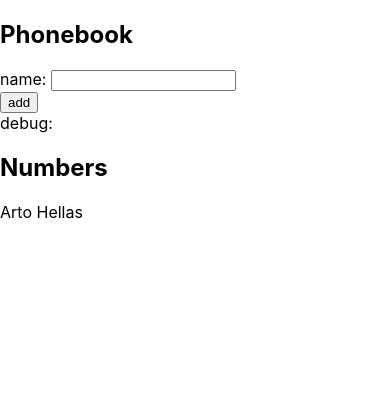
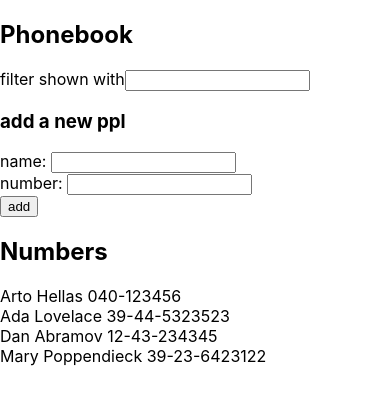
Before and after one commit to JimSunJing/fullstack2020, a React (Create React App) app in the folder part2/phonebook/: page / in a window 390 px wide. Shown: the top 404 px of the page. Built offline with nearby package versions, Linux system fonts and the light colour scheme.

Commit message:
phonebook exercise 2.6-2.10

```diff
--- a/part2/phonebook/src/App.js
+++ b/part2/phonebook/src/App.js
@@ -1,40 +1,33 @@
 import React, { useState } from 'react';
+import Filter from './components/Filter'
+import PersonForm from './components/PersonForm'
+import Persons from './components/Persons'
 
 const App = (props) => {
     const [persons, setPersons] = useState([
-        {name: 'Arto Hellas'}
+        { name: 'Arto Hellas', number: '040-123456' },
+        { name: 'Ada Lovelace', number: '39-44-5323523' },
+        { name: 'Dan Abramov', number: '12-43-234345' },
+        { name: 'Mary Poppendieck', number: '39-23-6423122' }
     ])
-    const [ newName, setNewName ] = useState('')
-
-    const handleNameOnChange = (event) =>{
-        console.log(event.target.value)
-        setNewName(event.target.value)
-    }
-
-    const addName = (event) => {
-        event.preventDefault()
-        const person2add = {
-            name: newName
-        }
-        // add into persons
-        setPersons(persons.concat(person2add))
-    }
+    const [newName, setNewName] = useState('')
+    const [number, setNumber] = useState('')
+    const [searchKey, setSearchKey] = useState('')
 
     return (
         <>
             <h2>Phonebook</h2>
-            <form onSubmit={addName}>
-                <div>
-                name: <input value={newName}
-                    onChange={handleNameOnChange}/>
-                </div>
-                <div>
-                <button type="submit">add</button>
-                </div>
-            </form>
-            <div>debug: {newName}</div>
+
+            <Filter searchKey={searchKey} setSearchKey={setSearchKey} />
+
+            <h3>add a new ppl</h3>
+
+            <PersonForm newName={newName} setNewName={setNewName}
+                number={number} setNumber={setNumber}
+                persons={persons} setPersons={setPersons} />
+
             <h2>Numbers</h2>
-            {persons.map(p => <div>{p.name}</div>)}
+            <Persons persons={persons} searchKey={searchKey} />
         </>
     )
 }
--- /dev/null
+++ b/part2/phonebook/src/components/Filter.js
@@ -0,0 +1,19 @@
+import React from 'react';
+
+const Filter = ({searchKey, setSearchKey}) => {
+
+
+    const handleSearchOnChange = (event) => {
+        console.log(event.target.value)
+        setSearchKey(event.target.value)
+    }
+
+    return (
+        <div>filter shown with
+            <input value={searchKey}
+                onChange={handleSearchOnChange}/>
+        </div>
+    );
+};
+
+export default Filter;
--- /dev/null
+++ b/part2/phonebook/src/components/PersonForm.js
@@ -0,0 +1,58 @@
+import React from 'react';
+
+const PersonForm = (props) => {
+
+    const {persons,setPersons,
+        newName,setNewName,
+        number,setNumber} = props
+
+    const handleNameOnChange = (event) =>{
+        // console.log(event.target.value)
+        setNewName(event.target.value)
+    }
+
+    const handleNumberOnChange = (event) => {
+        // console.log(event.target.value)
+        setNumber(event.target.value)
+    }
+
+    const addName = (event) => {
+        event.preventDefault()
+        const person2add = {
+            name: newName,
+            number: number
+        }
+        // check if name already excist
+        // console.log('find:',persons.find(p => p.name === newName))
+        if (persons.find(p => p.name === newName) !== undefined){
+            console.log('find a name repeat')
+            alert(`${newName} is already added to phonebook`)
+            return
+        }
+        // check phone number exsist
+        if (persons.find(p => p.number === number) !== undefined){
+            console.log('find a number repeat')
+            alert(`${number} is already added to phonebook`)
+            return
+        }
+        // add into persons
+        setPersons(persons.concat(person2add))
+    }
+
+    return (
+        <div>
+            <form onSubmit={addName}>
+                <div>
+                name: <input value={newName}
+                    onChange={handleNameOnChange}/></div>
+                <div>number: <input value={number}
+                    onChange={handleNumberOnChange} /></div>
+                <div>
+                <button type="submit">add</button>
+                </div>
+            </form>
+        </div>
+    );
+};
+
+export default PersonForm;
--- /dev/null
+++ b/part2/phonebook/src/components/Persons.js
@@ -0,0 +1,15 @@
+import React from 'react';
+
+const Persons = ({persons,searchKey}) => {
+    return (
+        <div>
+            {persons.map(p => {
+                if (p.name.toLowerCase().indexOf(searchKey) !== -1){
+                    return (<div key={p.name}>{p.name} {p.number} </div>)
+                } else return
+            })}
+        </div>
+    );
+};
+
+export default Persons;
```
